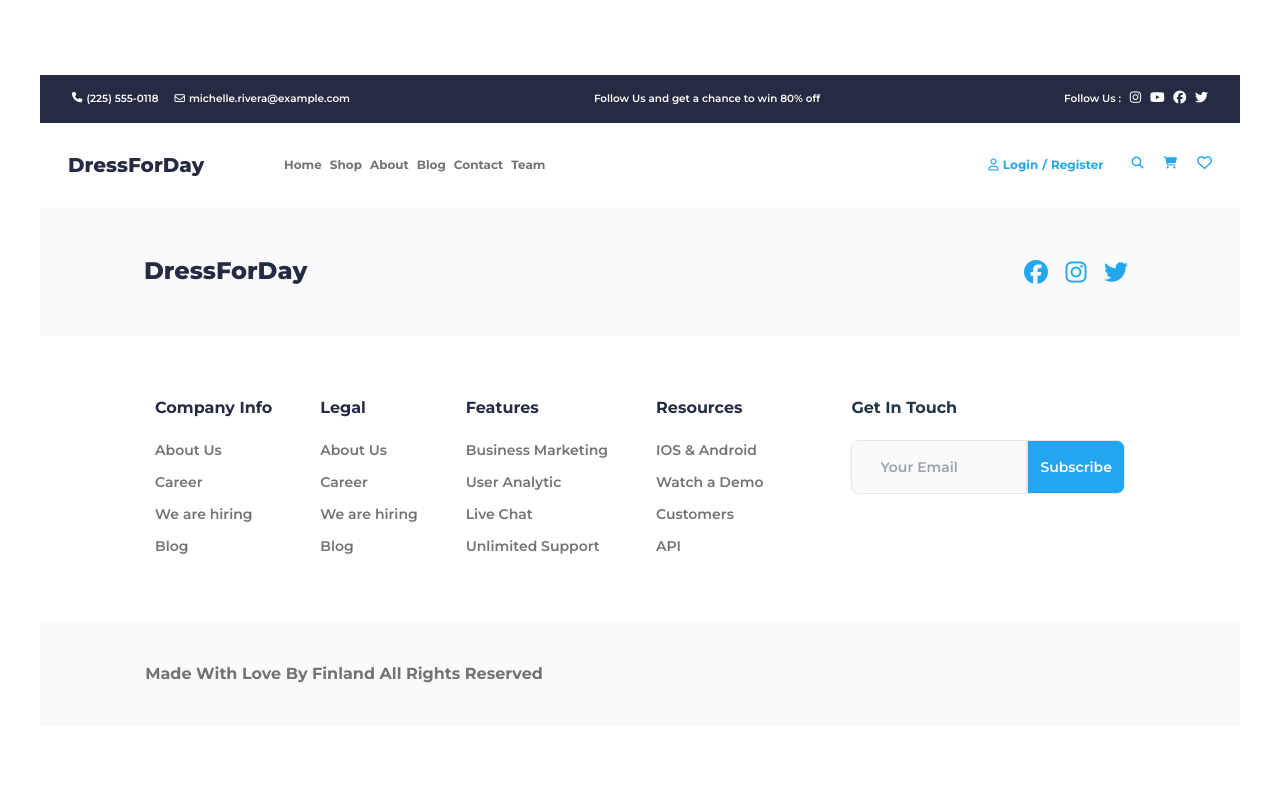
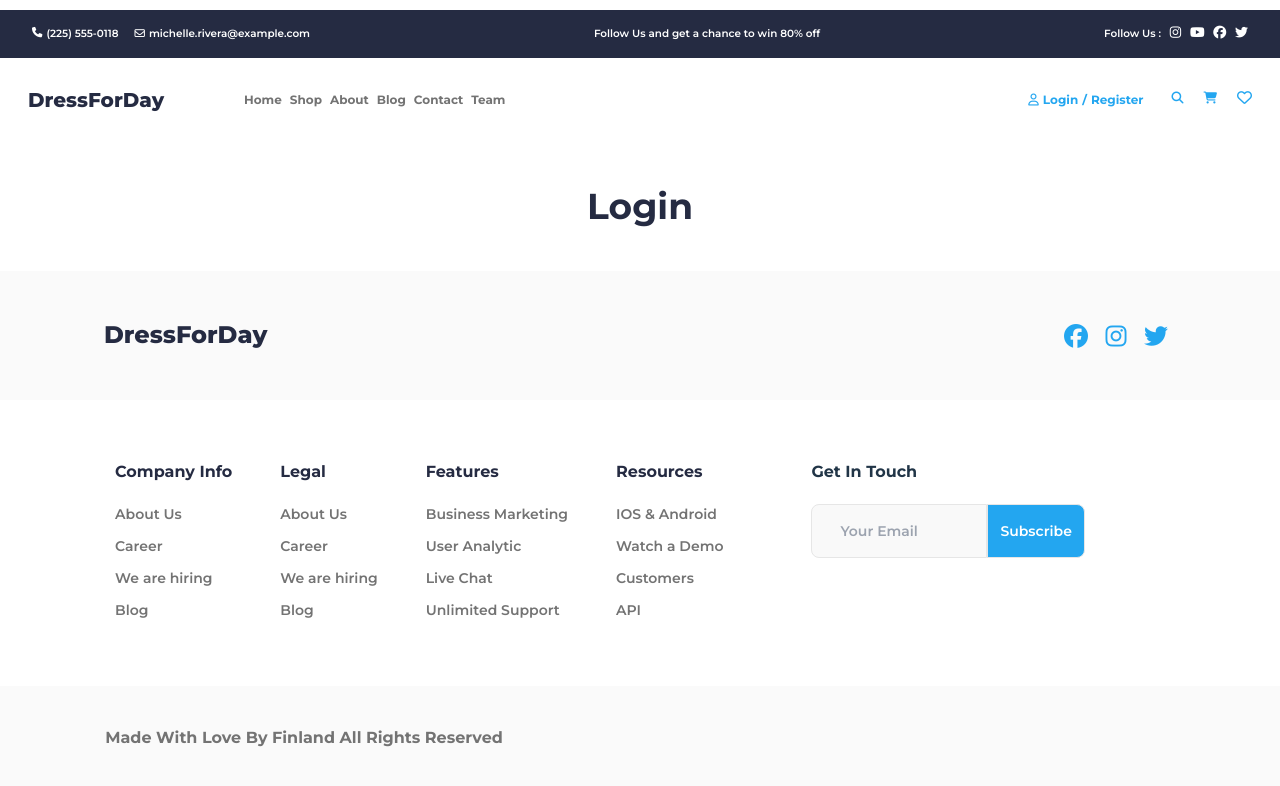
Before and after one commit to Serramento/EcommerceRepository, a React (Vite) app: page /login in a window 1280 px wide. Shown: the top 786 px of the page. Built offline with nearby package versions, Linux system fonts and the light colour scheme; the HTML template or start-up script is replaced by a standard one.

Commit message:
updated1 #23

```diff
--- a/src/layout/PageContent.jsx
+++ b/src/layout/PageContent.jsx
@@ -7,6 +7,7 @@ import ContactPage from "../pages/ContactPage";
 import TeamPage from "../pages/TeamPage";
 import AboutUsPage from "../pages/AboutUsPage";
 import SignUpFormPage from "../pages/SignUpFormPage";
+import LoginPage from "../pages/LoginPage";
 
 function PageContent() {
   return (
@@ -33,6 +34,9 @@ function PageContent() {
         <Route path="/signup">
           <SignUpFormPage />
         </Route>
+        <Route path="/login">
+          <LoginPage />
+        </Route>
       </Switch>
     </div>
   );
--- /dev/null
+++ b/src/pages/LoginPage.jsx
@@ -0,0 +1,15 @@
+import React, { useState, useEffect } from "react";
+import axios from "axios";
+import { useForm } from "react-hook-form";
+
+function LoginPage() {
+  return (
+    <form className="font-montserrat flex flex-col text-xl w-[26.5rem] lg:w-[80rem]">
+      <h2 className="text-[#252B42] text-4xl font-bold my-10 w-96 text-left max-[639px]:pl-16 leading-snug lg:w-[40rem] lg:mx-auto lg:text-center">
+        Login
+      </h2>
+    </form>
+  );
+}
+
+export default LoginPage;
```
